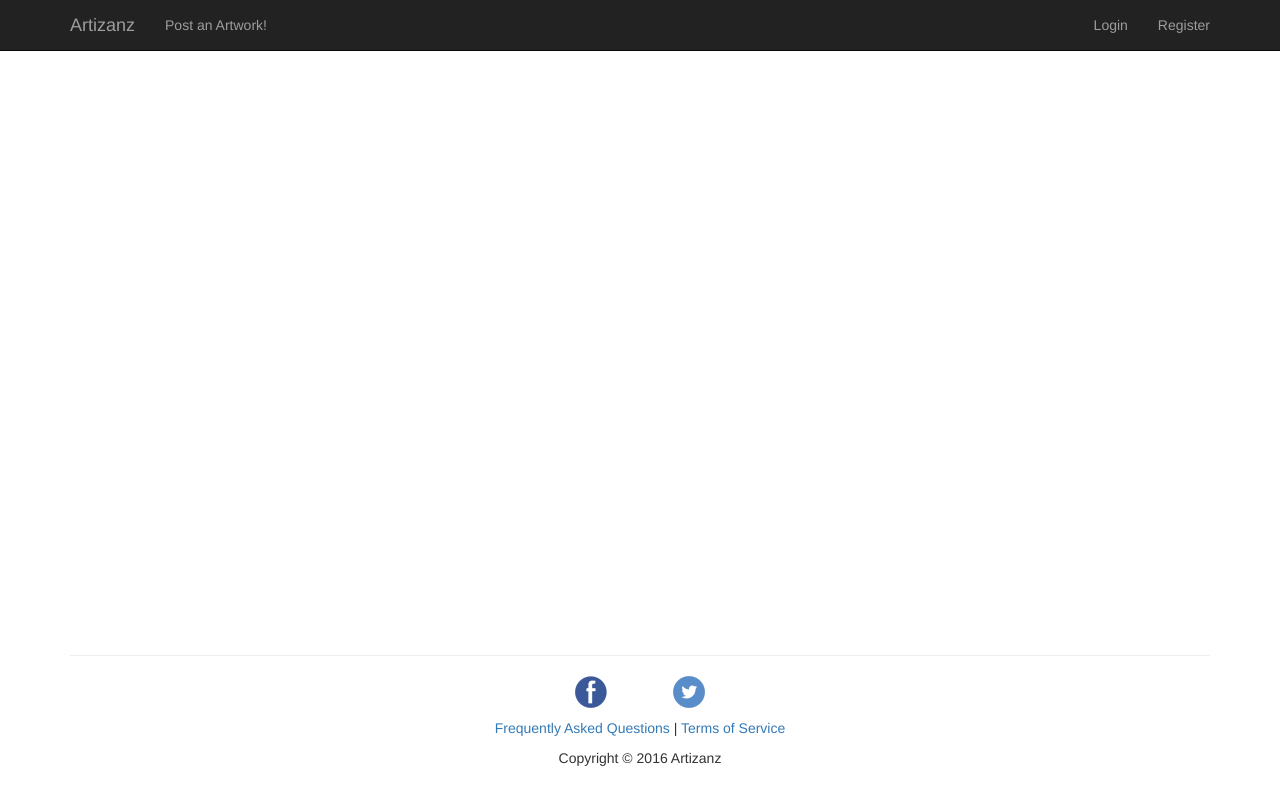
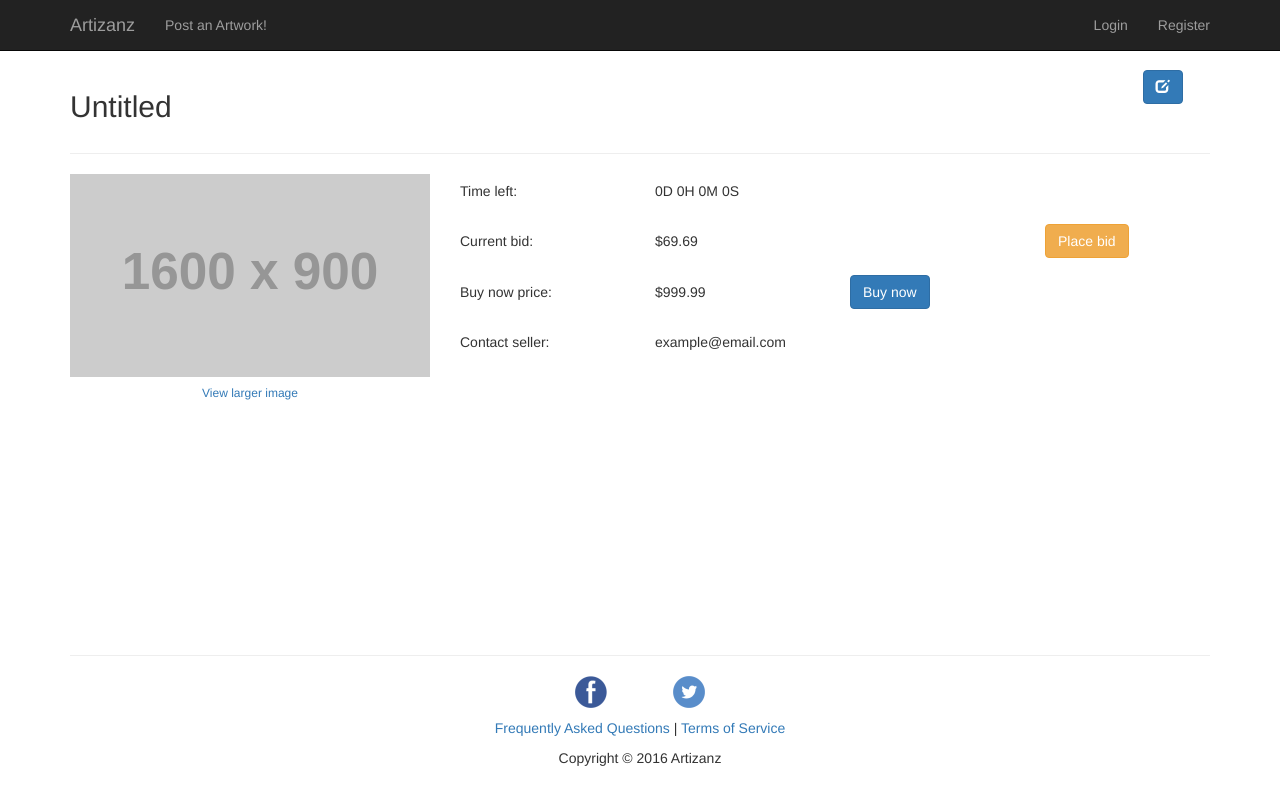
Before and after one commit to BrambleLLC/Artizanz, a Flask app: page /artwork in a window 1280 px wide. Run offline with Flask 2, Linux system fonts and the light colour scheme; grey boxes labelled with a size stand in for pictures from a placeholder-image service; some libraries are stand-ins or nearby versions.

Commit message:
basic artwork page

```diff
--- a/src/templates/artwork.html
+++ b/src/templates/artwork.html
@@ -1,4 +1,77 @@
 {% extends "base.html" %}
 
 {% block content %}
+
+<div class="row">
+    <div class="col-lg-12 col-md-12 col-sm-12 col-xs-12">
+        <div class="row">
+            <div class="col-lg-11 col-md-11 col-sm-11 col-xs-10">
+                <h2>Untitled</h2>
+            </div>
+            <div class="col-lg-1 col-md-1 col-sm-1 col-xs-2">
+                <button type="button" class="btn btn-primary btn-md" >
+                    <span class="glyphicon glyphicon-edit" aria-hidden="true"></span>
+                </button>
+            </div>
+        </div>
+        <hr>
+    </div>
+
+
+    <div class="col-lg-4">
+        <a class="text-center" href="#"><div class="img-16-9-container"><img class="img img-responsive img-16-9" src="//placehold.it/1600x900" id="artwork" ></div></a>
+        <a class="text-center" href="#"><h6>View larger image</h6></a>
+    </div>
+
+    <div class="col-lg-8">
+        <div class="row" style="padding-top: 0%">
+            <div class="col-lg-3">
+                <h5> Time left: </h5>
+            </div>
+            <div class="col-lg-3">
+                <h5>0D 0H 0M 0S</h5>
+            </div>
+        </div>
+        <div class="row" style="padding-top: 2%">
+            <div class="col-lg-3">
+                <h5> Current bid: </h5>
+            </div>
+            <div class="col-lg-3">
+                <h5>$69.69</h5>
+            </div>
+            <div class="col-lg-3">
+
+            </div>
+            <div class="col-lg-3">
+                <button class="btn btn-warning">
+                    Place bid
+                </button>
+            </div>
+        </div>
+        <div class="row" style="padding-top: 2%">
+            <div class="col-lg-3">
+                <h5>Buy now price:</h5>
+            </div>
+            <div class="col-lg-3">
+                <h5>$999.99</h5>
+            </div>
+            <div class="col-lg-3">
+                <button class="btn btn-primary">
+                    Buy now
+                </button>
+            </div>
+        </div>
+        <div class="row" style="padding-top: 2%">
+            <div class="col-lg-3">
+                <h5>Contact seller:</h5>
+            </div>
+            <div class="col-lg-3">
+                <h5>example@email.com</h5>
+            </div>
+        </div>
+    </div>
+
+
+</div>
+
 {% endblock %}
```
